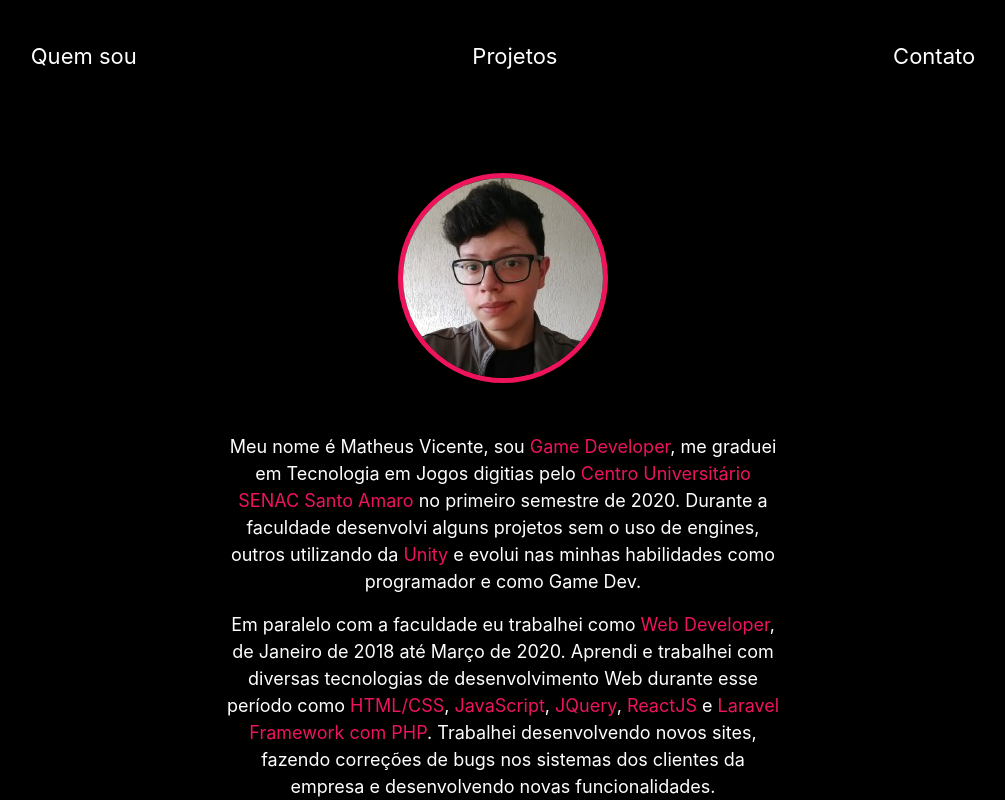
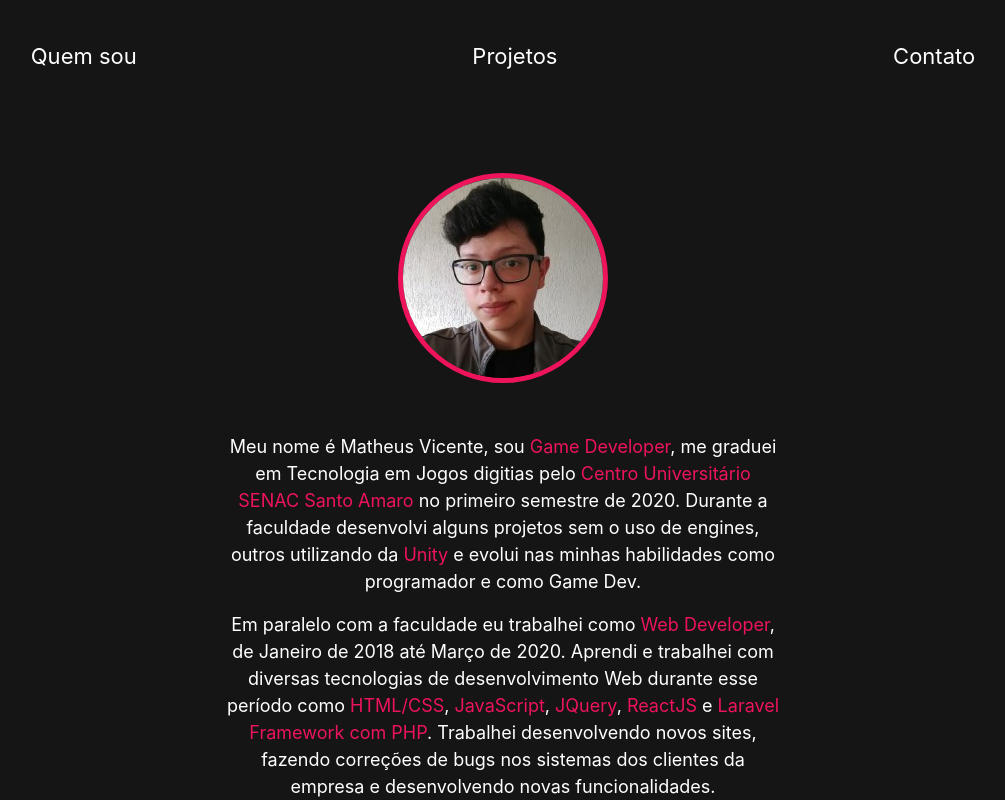
Before and after one commit to MatthewVicente/portfolio, a React (Create React App) app in the folder portifolio/: page / in a window 1280 px wide. Shown: the top 800 px of the page, without its empty margins (137-1142 px from the left). Built offline with nearby package versions, Linux system fonts and the light colour scheme; no server answers.

Commit message:
Change black background to a soft black

```diff
--- a/portifolio/src/App.css
+++ b/portifolio/src/App.css
@@ -4,7 +4,7 @@ html {
 
 body {
   color: white;
-  background-color: black;
+  background-color: rgb(21, 21, 21);;
   font-size: 18px;
 }
 
```
